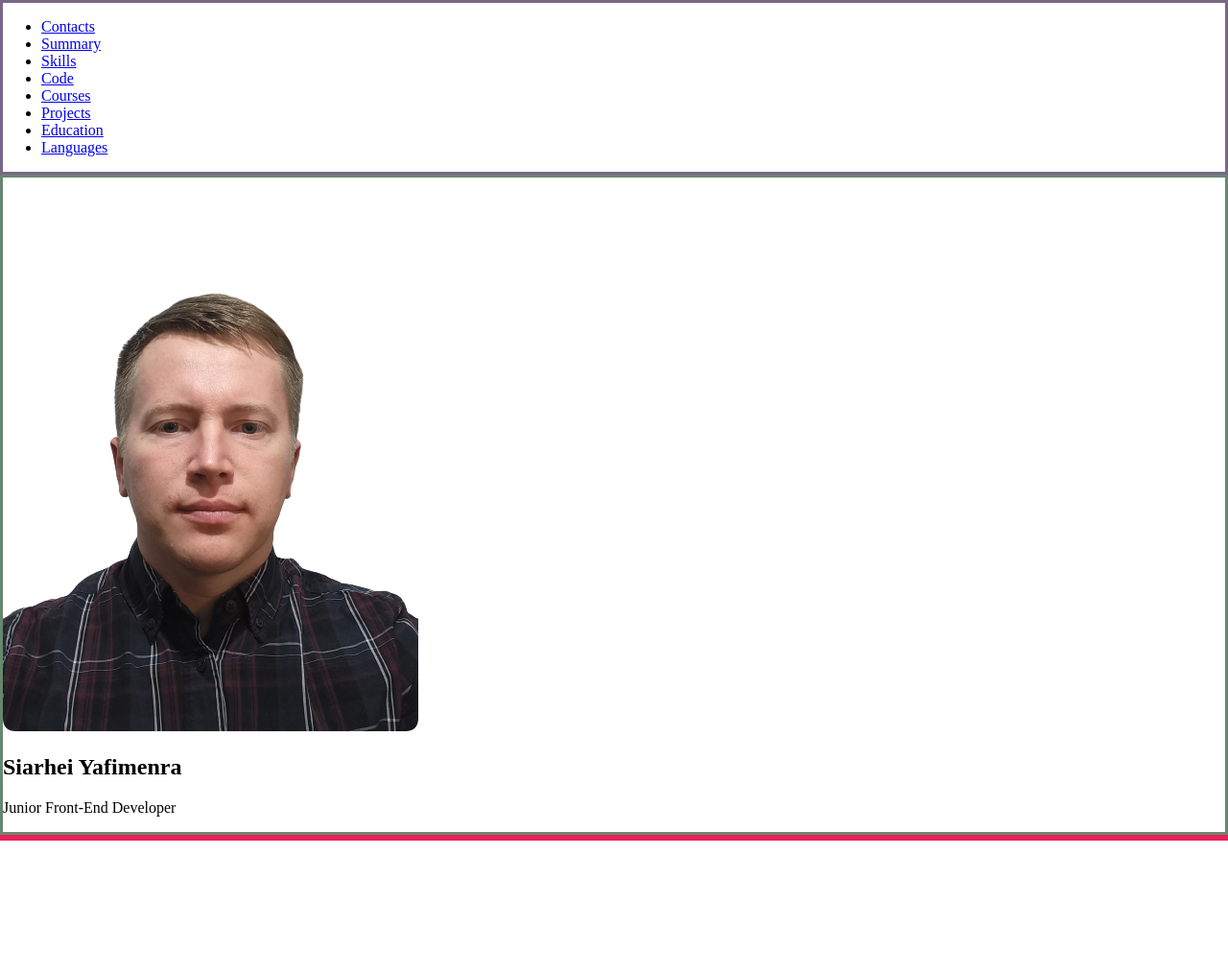
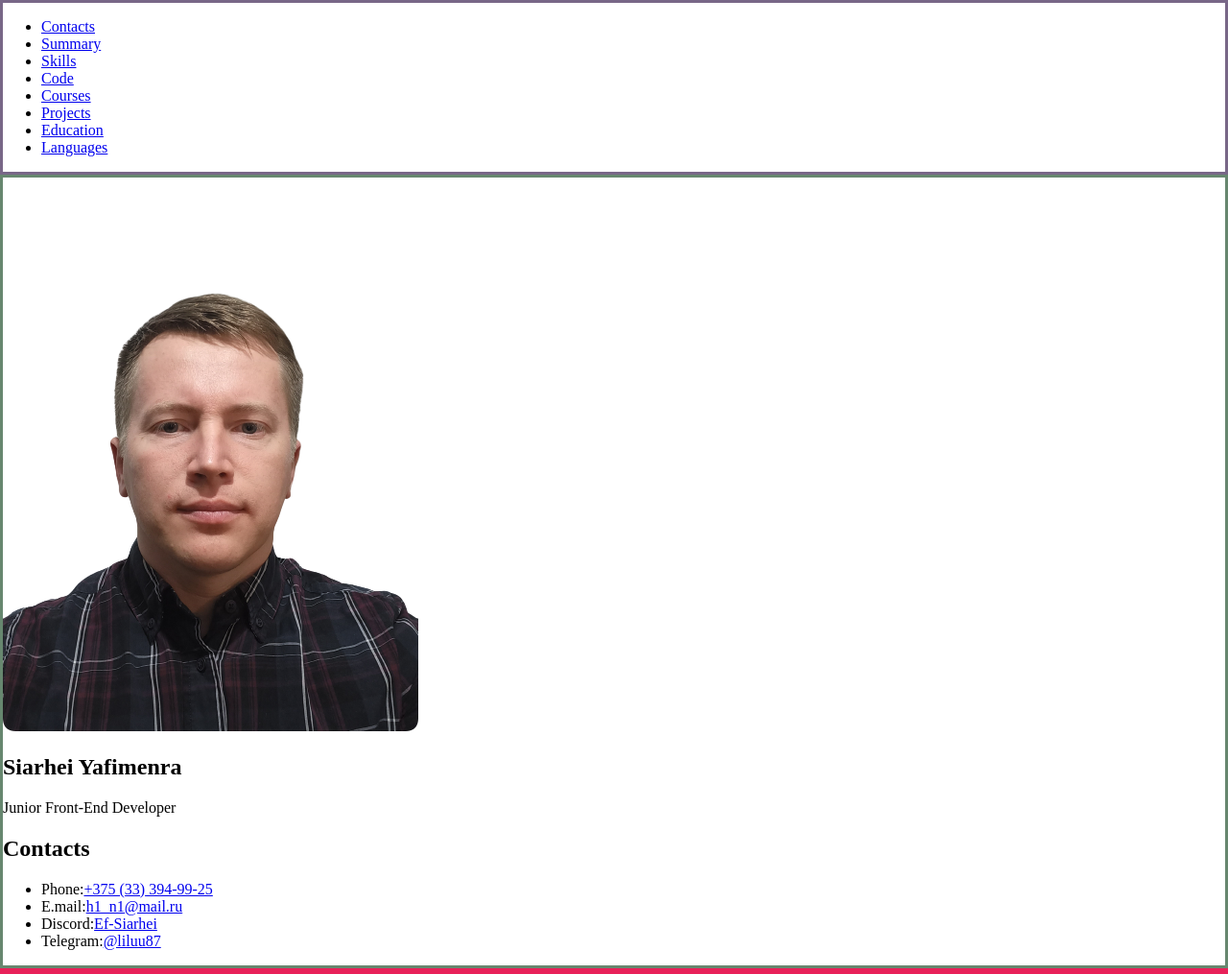
Before and after one commit to Ef-Siarhei/rsschool-cv, a plain HTML site: page index.html in a window 1280 px wide. Shown: the whole page at 96% size. Before the commit the page ends 876 px from the top, so only its background shows below. Drawn offline with Linux system fonts and the light colour scheme.

Commit message:
feat: add section contacts

```diff
--- a/index.html
+++ b/index.html
@@ -35,6 +35,15 @@
             </div>
          </section>
 
+         <section class="section" id="contacts">
+            <h2 class="section-title">Contacts</h2>
+            <ul>
+               <li><span class="bold">Phone:</span><a href="tel:+375333949925">+375 (33) 394-99-25</a></li>
+               <li><span class="bold">E.mail:</span><a href="mailto:h1_n1@mail.ru">h1_n1@mail.ru</a></li>
+               <li><span class="bold">Discord:</span><a href="https://discord.com">Ef-Siarhei</a></li>
+               <li><span class="bold">Telegram:</span><a href="https://t.me/Liluu87">@liluu87</a></li>
+            </ul>
+         </section>
 
       </div>
    </main>
```
